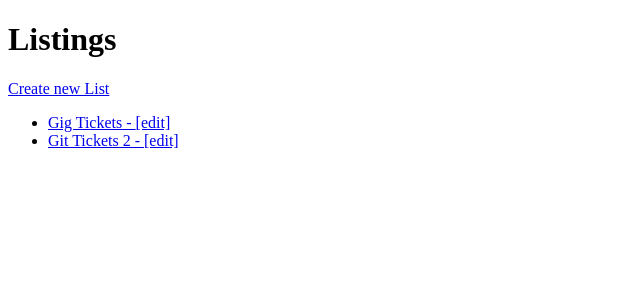
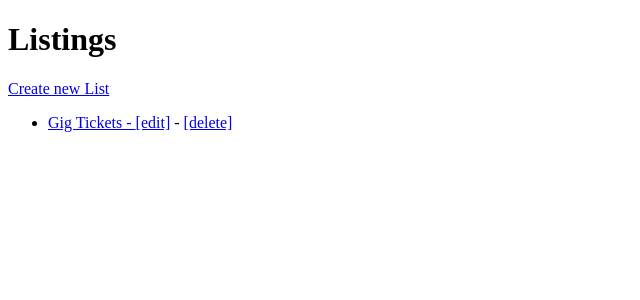
Before and after one commit to BorisKenne/MVT_ARCHITECTURE_APP, a Django app: page /listings/ in a window 1280 px wide. Shown: the part 26-326 px from the top of the page, without its empty margins (0-640 px from the left). Run offline with Django 5.2, Linux system fonts and the light colour scheme; data comes from the database, SQL or seed files in the repository.

Commit message:
Add the process to delete a Listing

```diff
--- a/merchex/listings/templates/listings/listing_list.html
+++ b/merchex/listings/templates/listings/listing_list.html
@@ -8,6 +8,7 @@
   <li>
     <a href="{% url 'listing-detail' listing.id %}">{{ listing.title }}
         - <a href="{% url 'listing-update' listing.id %}">[edit]</a>
+        - <a href="{% url 'listing-delete' listing.id %}">[delete]</a>
     </a>
    </li>
  {% endfor %}
--- a/merchex/listings/views.py
+++ b/merchex/listings/views.py
@@ -83,6 +83,16 @@ def listing_update(request, id):
                                 'listings/listing_update.html',
                                 {'form': form})
 
+def listing_delete(request, id):
+    listing = Listing.objects.get(id=id)
+    if request.method =='POST':
+         listing.delete()
+         return redirect('listing-list')
+    else:
+     return render(request,
+                'listings/listing_delete.html',
+                {'band': listing})
+
 def about(request):
     return render(request, 'listings/about.html')
 
--- a/merchex/merchex/urls.py
+++ b/merchex/merchex/urls.py
@@ -31,4 +31,5 @@ urlpatterns = [
     path('listings/<int:id>/', views.listing_detail, name='listing-detail'),
     path('listings/add/', views.listing_create, name='listing-create'),
     path('listings/<int:id>/change', views.listing_update, name='listing-update'),
+    path('listings/<int:id>/delete', views.listing_delete, name='listing-delete'),
 ]
```
Also changed, not shown: merchex/listings/templates/listings/listing_delete.html (added, +14 -0 lines), merchex/db.sqlite3.
